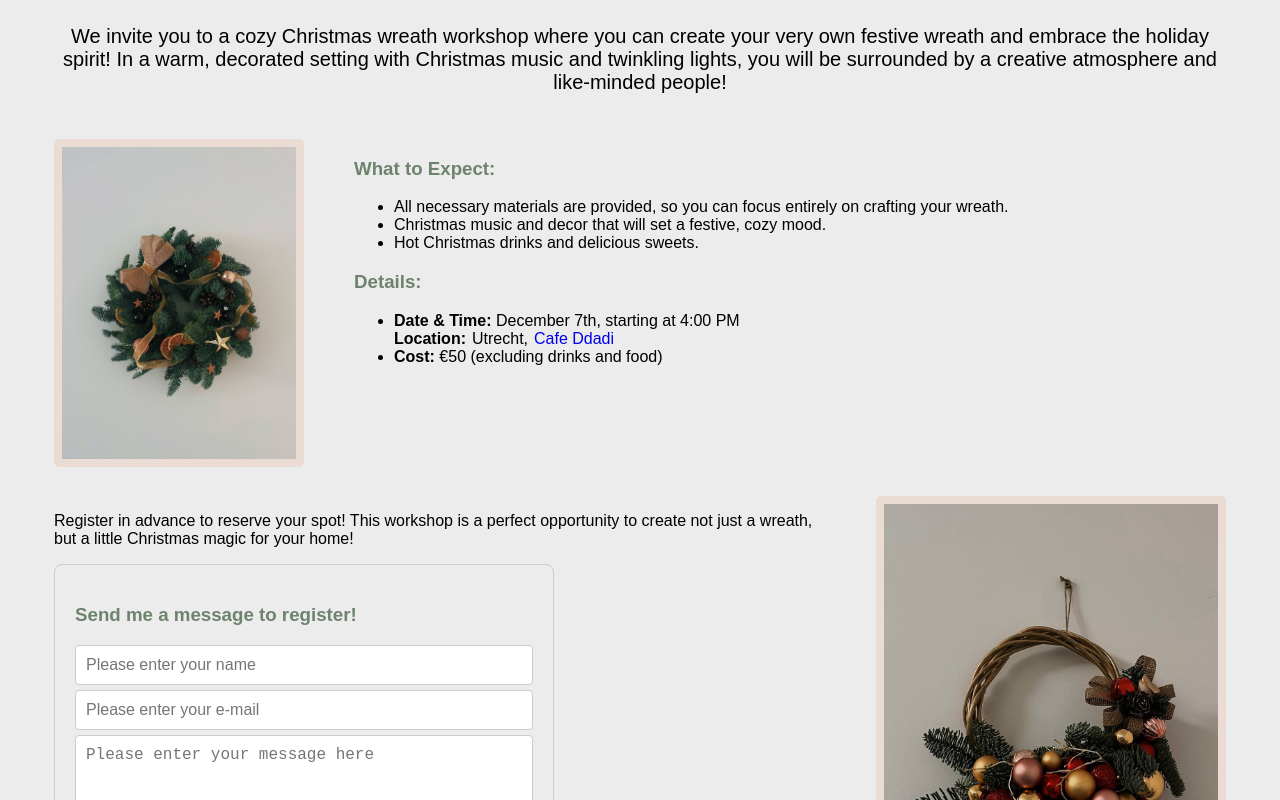
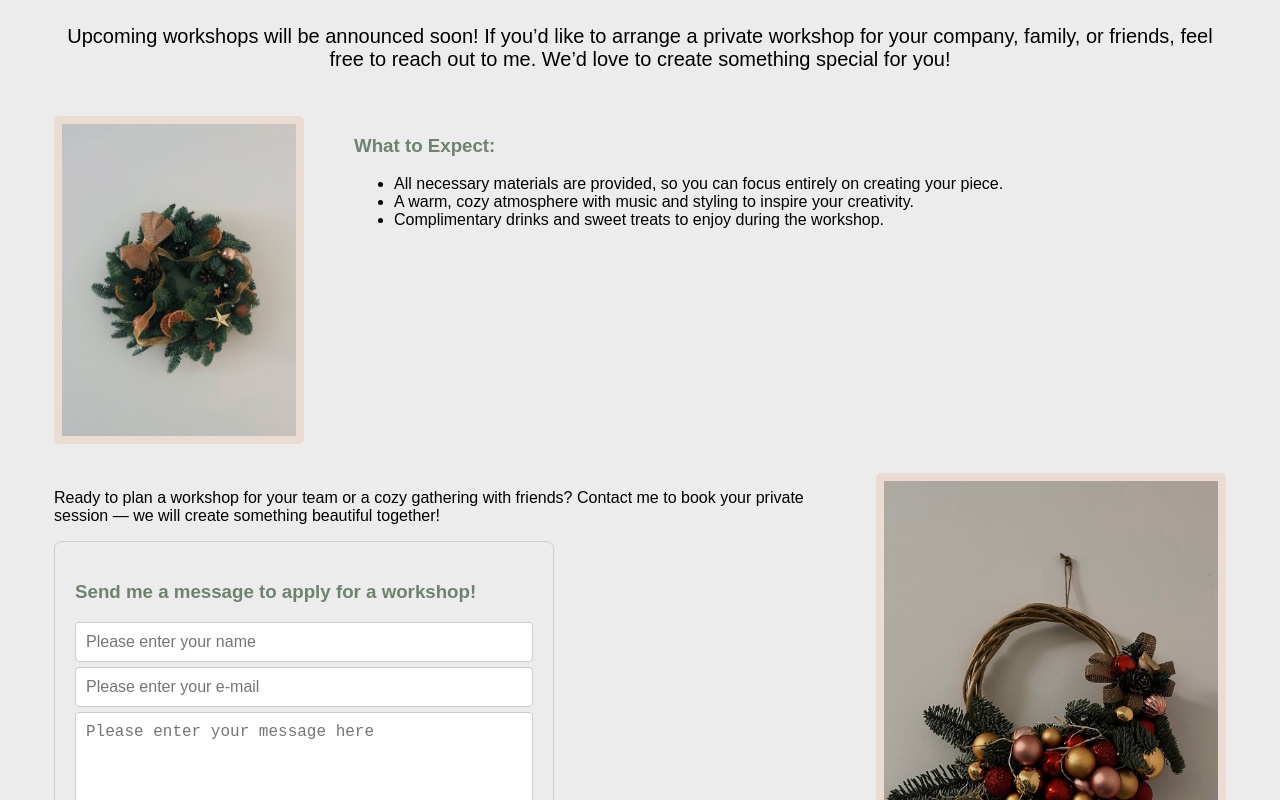
Before and after one commit to max22hal/bell-flower-shop, a React (Create React App) app: page / in a window 1280 px wide. Both pictures are taken after a click on the button "Upcoming workshop". Shown: the part 4108-4908 px from the top of the page. Built offline with nearby package versions, Linux system fonts and the light colour scheme; a web font is replaced by a local one.

Commit message:
Updated workshops and header tags (#1)
Co-authored-by: maksim.khalikov <maksim.khalikov@bpmcompany.eu>

```diff
--- a/src/Components/WorkShops/UpcomingWorkshop.js
+++ b/src/Components/WorkShops/UpcomingWorkshop.js
@@ -5,72 +5,62 @@ import WreathWithOranges from "../../images/Wreath_with_oranges.JPEG";
 import EmailForm from "../Forms/EmailForm";
 
 const UpcomingWorkshop = forwardRef((props, ref) => {
-
-    const wrapperStyles = [stylesPage.section_more__wrapper, stylesPage.wreath_details];
-
+  const wrapperStyles = [
+    stylesPage.section_more__wrapper,
+    stylesPage.wreath_details,
+  ];
 
   return (
-        <div className={wrapperStyles.join(' ')} ref={ref}>
+    <div className={wrapperStyles.join(" ")} ref={ref}>
       <div className={stylesPage.section_more}>
         <p className={stylesPage.section_more__intro}>
-                    We invite you to a cozy Christmas wreath workshop where you can create your very own festive wreath and embrace the holiday spirit! In a warm, decorated setting with Christmas music and twinkling lights, you will be surrounded by a creative atmosphere and like-minded people!
+          Upcoming workshops will be announced soon! If you’d like to arrange a
+          private workshop for your company, family, or friends, feel free to
+          reach out to me. We’d love to create something special for you!
         </p>
         <div className={stylesPage.section_more__content}>
           <div>
-                        <img className={stylesPage.section_more__smallpic} src={WreathWithOranges} alt="Red and gold christmas wreath"></img>
+            <img
+              className={stylesPage.section_more__smallpic}
+              src={WreathWithOranges}
+              alt="Red and gold christmas wreath"
+            ></img>
           </div>
           <div>
-                        <h3>
-                            What to Expect:
-                        </h3>
+            <h3>What to Expect:</h3>
             <ul>
               <li>
-                                All necessary materials are provided, so you can focus entirely on crafting your wreath.
+                All necessary materials are provided, so you can focus entirely
+                on creating your piece.
               </li>
               <li>
-                                Christmas music and decor that will set a festive, cozy mood.
+                A warm, cozy atmosphere with music and styling to inspire your
+                creativity.
               </li>
               <li>
-                                Hot Christmas drinks and delicious sweets.
+                Complimentary drinks and sweet treats to enjoy during the
+                workshop.
               </li>
             </ul>
-                        <h3>
-                            Details:
-                        </h3>
-
-                        <ul>
-                            <li>
-                                <strong>Date & Time:</strong> December 7th, starting at 4:00 PM
-                            </li>
-                            <li className={stylesPage.masterclass_location}>
-                                <strong>Location:</strong> Utrecht,
-                                <a href="https://maps.app.goo.gl/2xWuX9xiHGbWhZBR9" target="_blank" rel="noopener noreferrer">
-                                    <div>
-                                        Cafe Ddadi
           </div>
-                                </a>
-                            </li>
-                            <li>
-                                <strong>Cost:</strong> €50 (excluding drinks and food)
-                            </li>
-
-                        </ul>
-                    </div>
-
         </div>
         <div className={stylesPage.section_more__content}>
           <div>
-
             <p>
-                            Register in advance to reserve your spot! This workshop is a perfect opportunity to create not just a wreath, but a little Christmas magic for your home!
+              Ready to plan a workshop for your team or a cozy gathering with
+              friends? Contact me to book your private session — we will create
+              something beautiful together!
             </p>
-                        <EmailForm header="Send me a message to register!" />
+            <EmailForm header="Send me a message to apply for a workshop!" />
           </div>
           <div>
-                        <img className={stylesPage.section_more__pic} src={RnGWreathPic} alt="Christmas wreath with oranges"></img>
+            <img
+              className={stylesPage.section_more__pic}
+              src={RnGWreathPic}
+              alt="Christmas wreath with oranges"
+            ></img>
           </div>
         </div>
-
       </div>
     </div>
   );
--- a/src/index.js
+++ b/src/index.js
@@ -1,15 +1,48 @@
-import React from 'react';
-import ReactDOM from 'react-dom/client';
-import './index.css';
-import App from './App';
-import reportWebVitals from './reportWebVitals';
+import React from "react";
+import ReactDOM from "react-dom/client";
+import "./index.css";
+import App from "./App";
+import reportWebVitals from "./reportWebVitals";
 
-const root = ReactDOM.createRoot(document.getElementById('root'));
+const root = ReactDOM.createRoot(document.getElementById("root"));
 root.render(
   <React.StrictMode>
+    <head>
+      <title>Bell Flower Shop</title>
+      <meta
+        name="description"
+        content="Авторские букеты и декор. Заказ в 1 клик, доставка по Нидерландам."
+      />
+
+      <meta property="og:title" content="Bell Flower Shop" />
+      <meta
+        property="og:description"
+        content="Custom bouquets and floral decor. One-click ordering and delivery across the Netherlands."
+      />
+      <meta property="og:url" content="https://bellflower-shop.com/" />
+      <meta property="og:type" content="website" />
+      <meta property="og:site_name" content="Bell Flower Shop" />
+      <meta
+        property="og:image"
+        content="https://bellflower-shop.com/og-cover.jpg"
+      />
+      <meta property="og:image:width" content="1200" />
+      <meta property="og:image:height" content="630" />
+
+      <meta name="twitter:card" content="summary_large_image" />
+      <meta name="twitter:title" content="Bell Flower Shop" />
+      <meta
+        name="twitter:description"
+        content="Custom bouquets and floral decor. One-click ordering and delivery across the Netherlands."
+      />
+      <meta
+        name="twitter:image"
+        content="https://bellflower-shop.com/og-cover.jpg"
+      />
+    </head>
+
     <App />
-  </React.StrictMode>
+  </React.StrictMode>,
 );
 
-
 reportWebVitals();
--- a/src/styles/header.module.css
+++ b/src/styles/header.module.css
@@ -104,7 +104,7 @@
     font-weight: bold;
     line-height: 120%;
     color: var(--color-menu-text);
-    padding: 8px 10px;
+    padding: 8px 9px;
     display: flex;
     justify-content: center;
     align-items: center;
```
Lines whose indentation alone changed are shown as unchanged.
